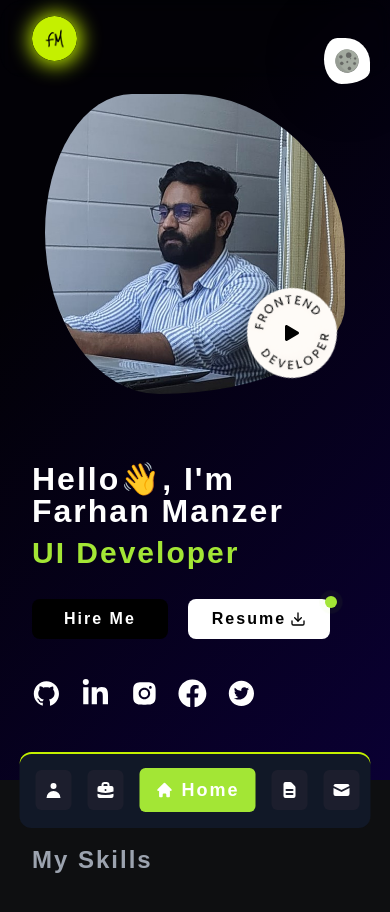
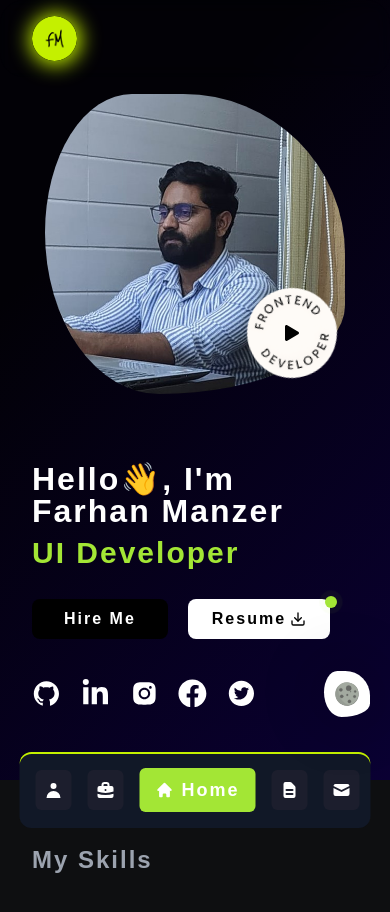
Before and after one commit to Farhan-878/portfolio, a React (Vite) app: page / in a window 390 px wide. Shown: the top 912 px of the page. Built offline with nearby package versions, Linux system fonts and the light colour scheme; a web font is replaced by a local one.

Commit message:
toggle fixes in moblievw

```diff
--- a/src/components/toggleSwitch/style.css
+++ b/src/components/toggleSwitch/style.css
@@ -52,7 +52,7 @@
 @media screen and (max-width: 767px) {
   .toggle-switch {
     right: 20px;
-    bottom: 90%;
+    bottom: 15%;
     z-index: 9999;
   }
 
```
